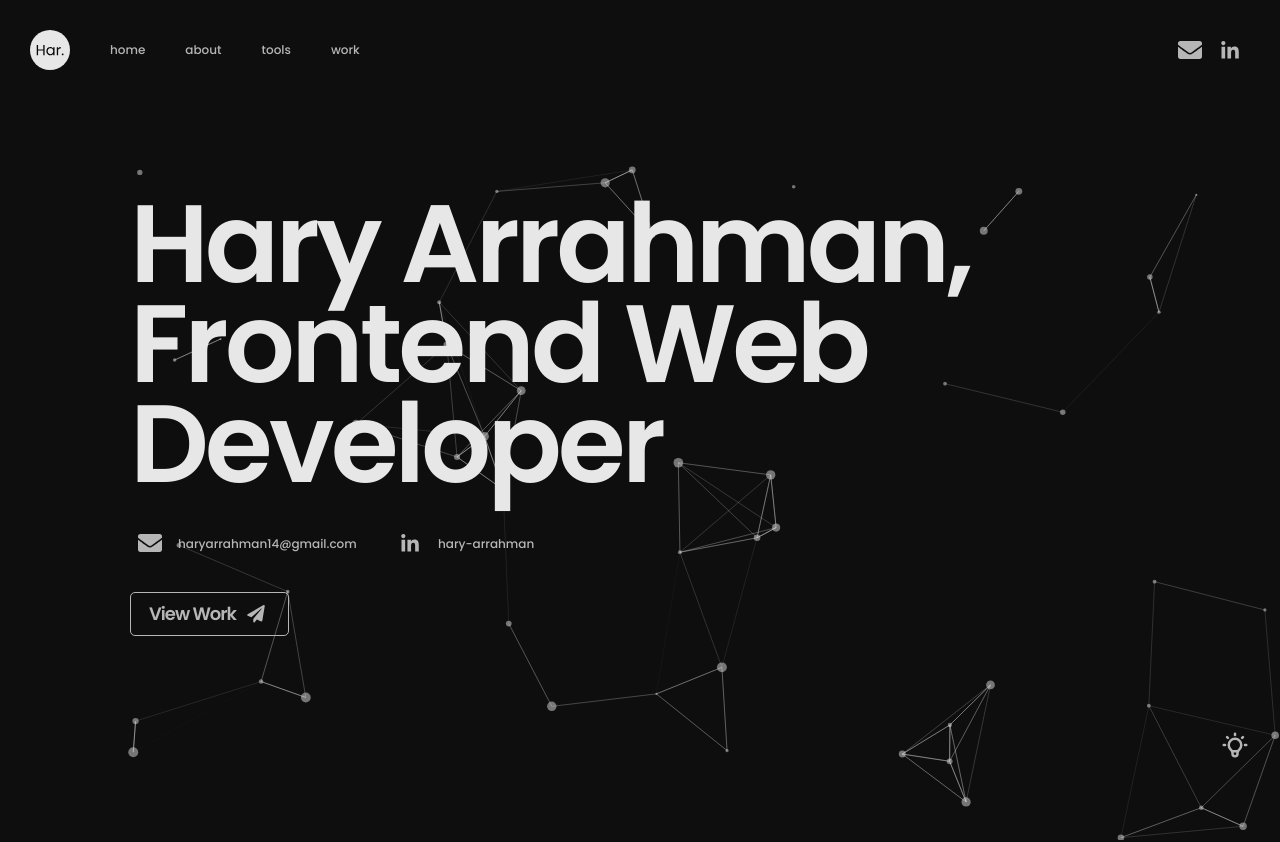
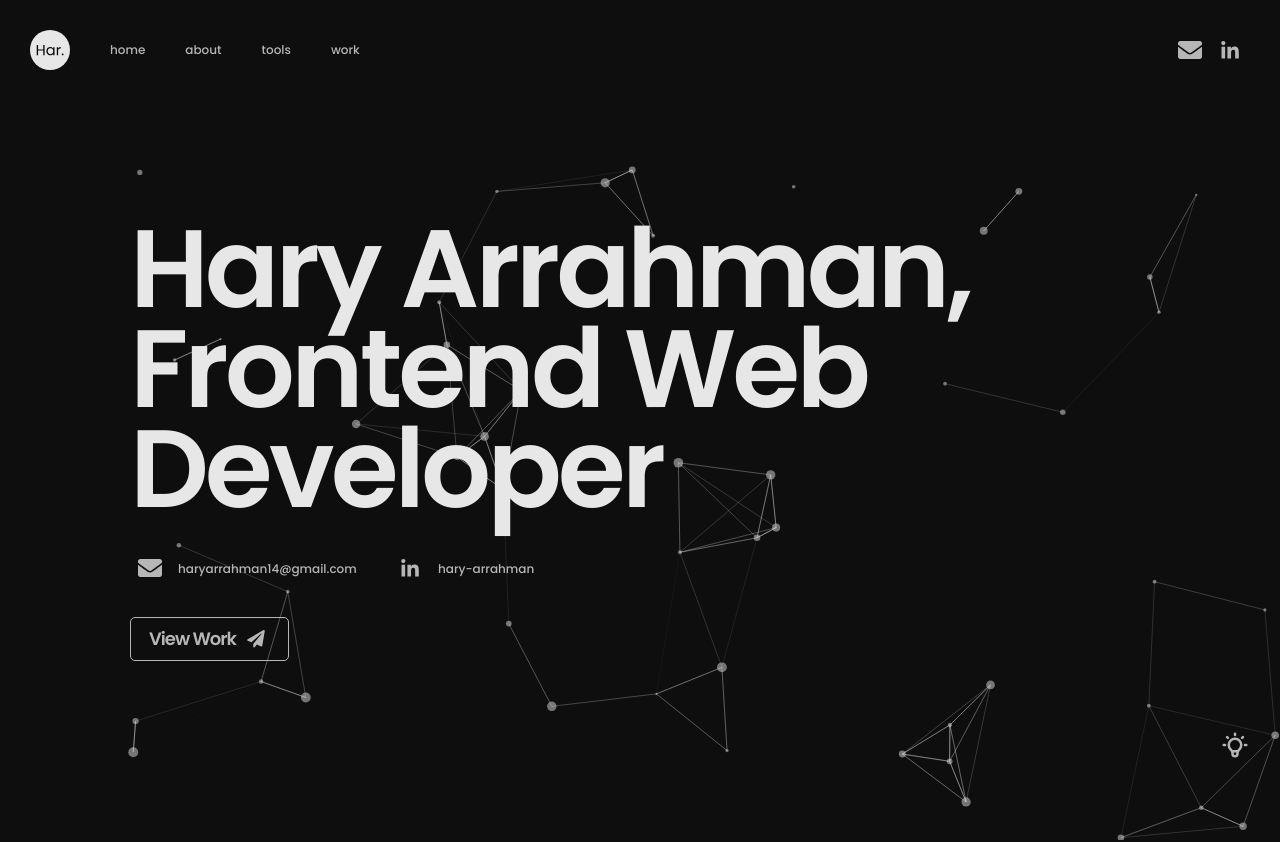
Before and after one commit to rwnhrmwn23/about-me, a Next.js app: page / in a window 1280 px wide. Shown: the top 842 px of the page. Built offline with nearby package versions, Linux system fonts and the light colour scheme.

Commit message:
fix: issue

```diff
--- a/src/components/Hero.tsx
+++ b/src/components/Hero.tsx
@@ -17,10 +17,10 @@ const Hero = ({ colorTheme }: { colorTheme: string }) => {
       <div className="absolute flex flex-col  items-center z-2 max-w-[1140px] mb:px-[16px] lg:px-[60px] ">
         <div className="flex flex-col items-start mb:gap-[20px] lg:gap-[40px]">
           <div>
-            <p className="mt-[-150px] typography-hello-mobile lg:hidden dark:text-base-light text-base-dark">
+            <p className="mt-[-100px] typography-hello-mobile lg:hidden dark:text-base-light text-base-dark">
               Hary Arrahman, Frontend Web Developer
             </p>
-            <p className="mt-[-150px] typography-hello mb:hidden lg:block dark:text-base-light text-base-dark">
+            <p className="mt-[-100px] typography-hello mb:hidden lg:block dark:text-base-light text-base-dark">
               Hary Arrahman, Frontend Web Developer
             </p>
           </div>
```
